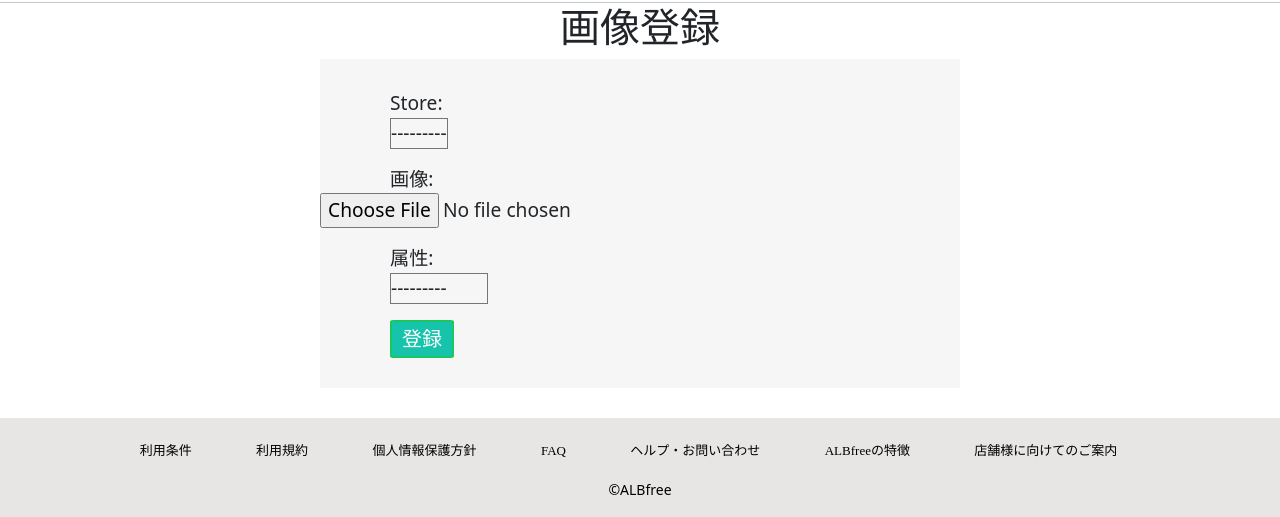
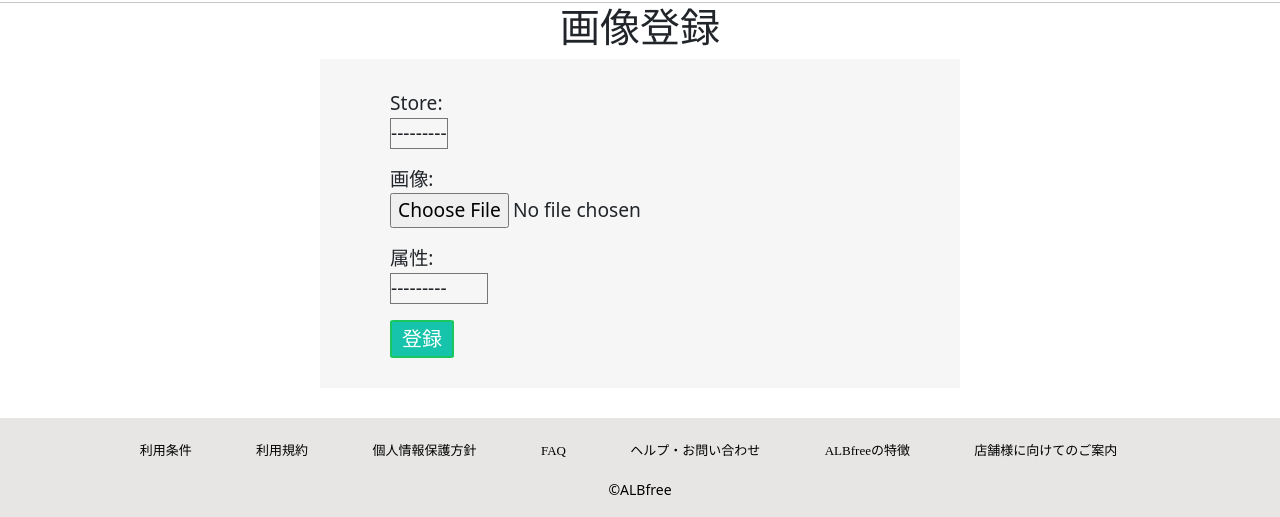
Before and after one commit to hidakahiromu/AlBfree, a Django app: page /restaurants/restaurantimageform/ in a window 1280 px wide. Shown: the part 28-545 px from the top of the page. Run offline with Django 3.2, Linux system fonts and the light colour scheme; data that the repository does not hold is empty.

Commit message:
css　画像位置

```diff
--- a/static/css/formbase.css
+++ b/static/css/formbase.css
@@ -64,10 +64,13 @@ select{
   }
   /*リンク中央寄せ*/
 .rogin{
-    text-align: center;
+    text-align    : center;
 }
 
 textarea{
     border-width  :thin;
-    margin-left: 70px;
+    margin-left   : 70px;
 }
+input{
+    margin-left   : 70px;
+}
```
